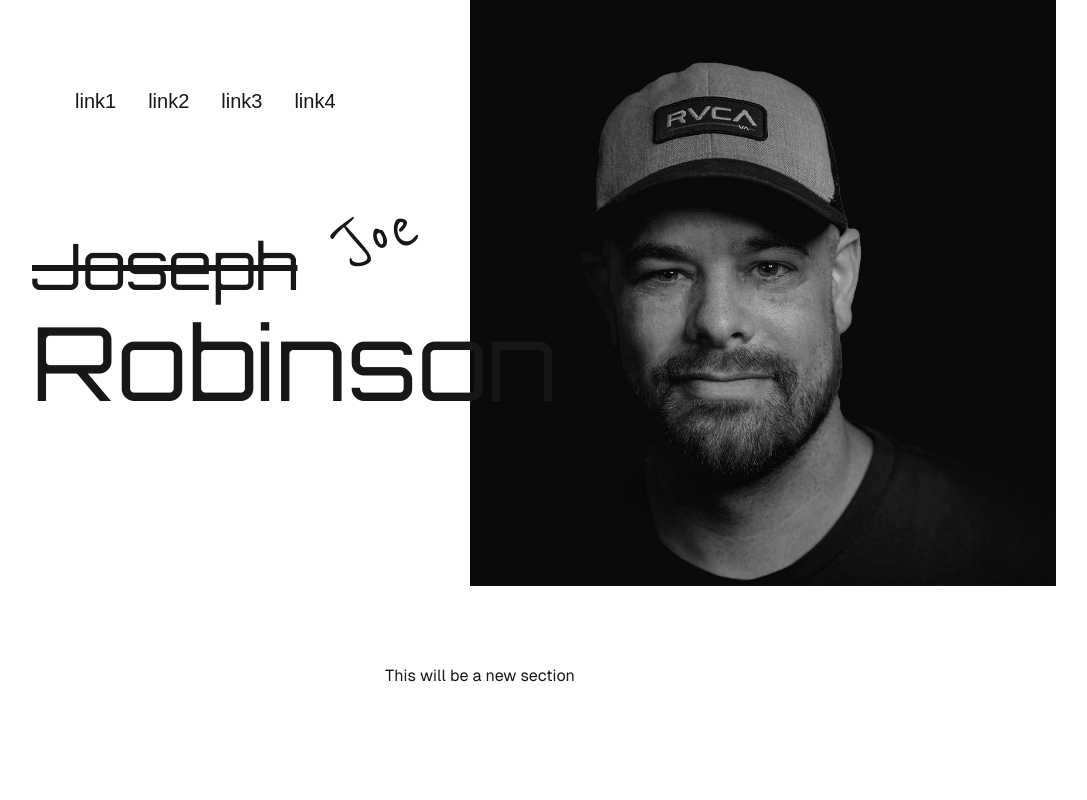
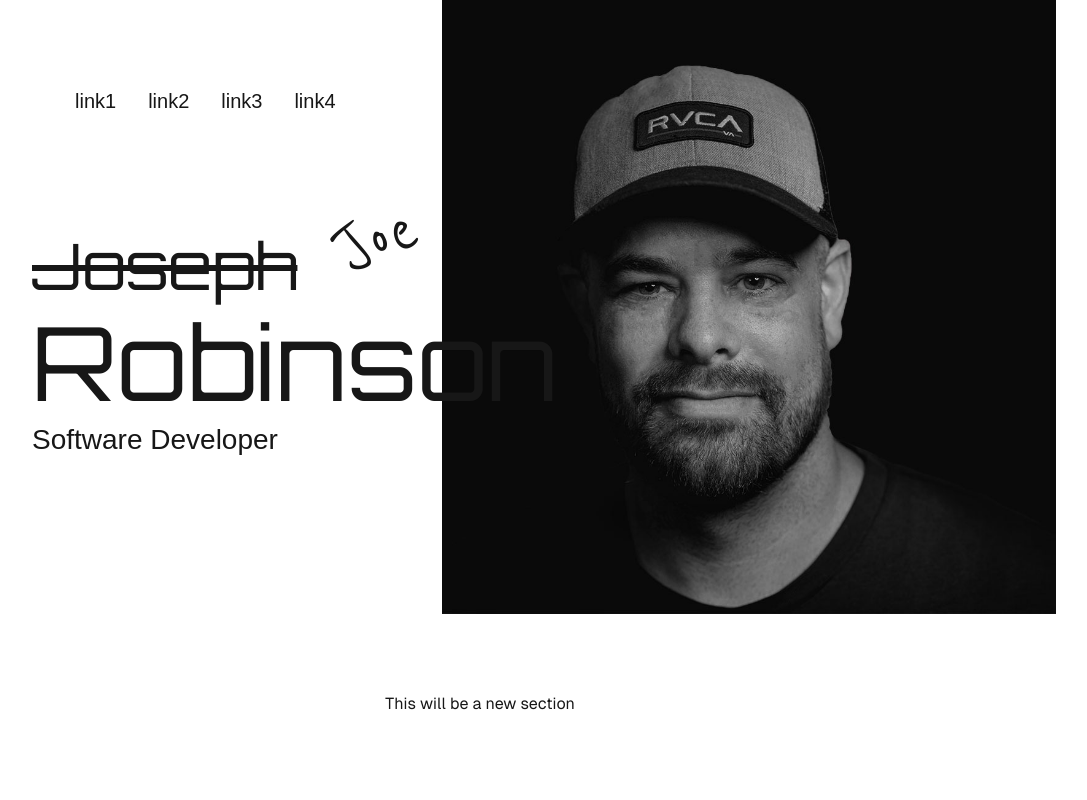
Before and after one commit to JoeLeeRob/portfolio, a Next.js app: page / in a window 1280 px wide. Shown: the top 800 px of the page, without its empty margins (160-1247 px from the left). Built offline with nearby package versions, Linux system fonts and the light colour scheme.

Commit message:
Style changes for header

```diff
--- a/app/globals.css
+++ b/app/globals.css
@@ -32,6 +32,11 @@ body {
   z-index: -1
 }
 
+/* .first-name::after {
+  content: 'Joe';
+  transform: rotate(340);
+} */
+
 
 @layer utilities {
   .text-balance {
--- a/app/layout.tsx
+++ b/app/layout.tsx
@@ -67,18 +67,19 @@ export default function RootLayout({
             </ul>
           </div>
           <div className="relative flex flex-col justify-center p-24">
-            <p className={`${orbitron.className} text-[5vw] leading-[6rem] xl:text-[5vw] xl:leading-[5vw] lg:text-[4vw] lg:leading-[6vw]`}
+            <span className={`${reenieBeanie.className} absolute transform rotate-[340deg] 2xl:text-[6rem] 2xl:top-[5%] 2xl:left-[32%] lg:top-[20%] lg:left-[35%] lg:text-[3rem] xl:top-[10%] xl:left-[37%] xl:text-[5rem]`}
+            >
+              Joe
+            </span>
+            <p className={`${orbitron.className} first-name text-[5vw] leading-[6rem] xl:text-[5vw] xl:leading-[5vw] lg:text-[4vw] lg:leading-[6vw]`}
             >
               <span className="line-through">Joseph</span>
             </p>
-            <p className={`${orbitron.className} 2xl:text-[10vw] 2xl:leading-[12rem] xl:text-[8vw] xl:leading-[8rem] lg:text-[7vw] lg:leading-[7vw]`}
+            <p className={`${orbitron.className} 2xl:text-[9vw] 2xl:leading-[9vw] xl:text-[8vw] xl:leading-[8rem] lg:text-[7vw] lg:leading-[7vw]`}
             >
               Robinson
             </p>
-            <span className={`${reenieBeanie.className} absolute transform rotate-[340deg] 2xl:text-[6rem] 2xl:top-[5%] 2xl:left-[32%] lg:top-[20%] lg:left-[35%] lg:text-[4rem] xl:top-[10%] xl:left-[37%] xl:text-[5rem]`}
-            >
-              Joe
-            </span>
+            <p className="2xl:text-[2rem] 2xl:leading-[2rem] xl:text-[1.75rem] xl:leading-[1.75rem] lg:text-[1.25rem] lg:leading-[1rem]">Software Developer</p>
           </div>
           {/* <blockquote><p>"Code is like humor. When you have to explain it, it's bad" -Cory House</p></blockquote> */}
         </header>
```
